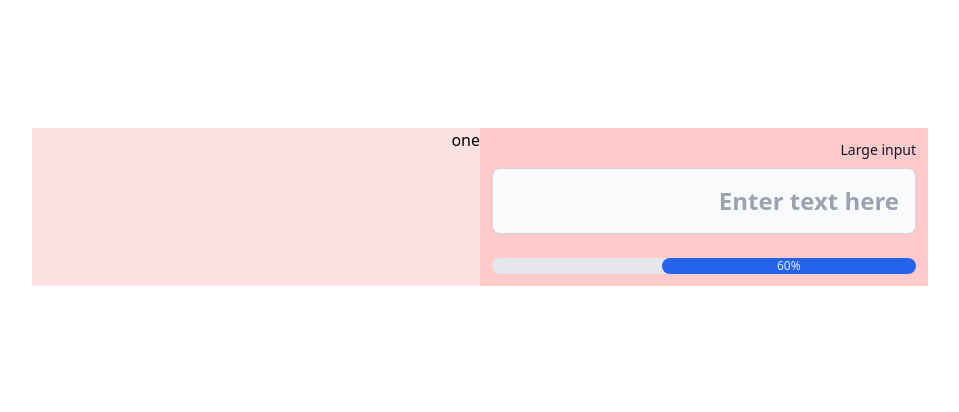
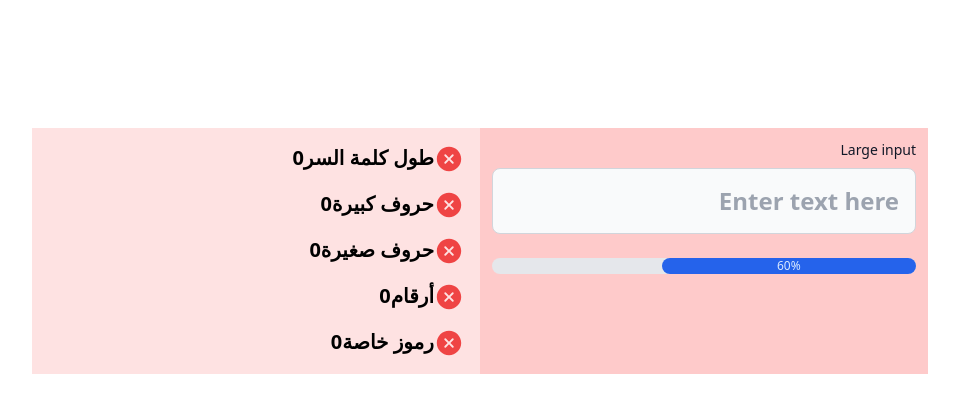
Before and after one commit to 0xBadawy/CheckMyPass, a React (Vite) app: page / in a window 1280 px wide. Shown: the top 412 px of the page, without its empty margins (160-1119 px from the left). Built offline with nearby package versions, Linux system fonts and the light colour scheme.

Commit message:
add password strength checklist component and related functions

```diff
--- a/package.json
+++ b/package.json
@@ -11,7 +11,8 @@
   },
   "dependencies": {
     "react": "^18.3.1",
-    "react-dom": "^18.3.1"
+    "react-dom": "^18.3.1",
+    "react-icons": "^5.4.0"
   },
   "devDependencies": {
     "@eslint/js": "^9.15.0",
--- a/src/components/CheckList.jsx
+++ b/src/components/CheckList.jsx
@@ -0,0 +1,68 @@
+import React, { useEffect, useState } from "react";
+import { IoIosCheckmarkCircle, IoIosWarning } from "react-icons/io";
+import { IoCloseCircle } from "react-icons/io5";
+import { capitalCheck, numberCheck, smallCheck, specialCheck } from "../functions/functions";
+
+const CheckList = ({ value }) => {
+  const [length, setLength] = useState({ leg: 0, strong: 0 });
+    const [capital, setCapital] = useState(0);
+    const [small, setSmall] = useState(0);
+    const [number, setNumber] = useState(0);
+    const [special, setSpecial] = useState(0);
+    const [seq, setSeq] = useState(0);
+
+  useEffect(() => {
+      setCapital(capitalCheck(value));
+      setSmall(smallCheck(value));
+      setNumber(numberCheck(value));
+        setSpecial(specialCheck(value));
+
+    setLength({ leg: value.length, strong: value.length < 8 ? -1 : 1 });
+  }, [value]);
+
+  return (
+    <div className="space-y-4 p-4 text-right">
+      <div className="flex flex-row">
+        <div>{Check(length.strong)}</div>
+        <div className="text-xl font-semibold">طول كلمة السر</div>
+        <div className="text-xl font-semibold">{length.leg}</div>
+      </div>
+      <div className="flex flex-row">
+        <div>{Check(capital)}</div>
+        <div className="text-xl font-semibold">حروف كبيرة</div>
+        <div className="text-xl font-semibold">{capital}</div>
+          </div>
+          <div className="flex flex-row">
+              <div>{Check(small)}</div>
+                <div className="text-xl font-semibold">حروف صغيرة</div>
+              <div className="text-xl font-semibold">{small}</div>
+          </div>
+            <div className="flex flex-row">
+                <div>{Check(number)}</div>
+                <div className="text-xl font-semibold">أرقام</div>
+              <div className="text-xl font-semibold">{number}</div>
+          </div>
+          <div className="flex flex-row">
+                <div>{Check(special)}</div>
+                <div className="text-xl font-semibold">رموز خاصة</div>
+              <div className="text-xl font-semibold">{special}</div>
+              </div>
+
+    </div>
+  );
+};
+
+const Check = (strong = 0) => {
+  if (strong >0) {
+    return <IoIosCheckmarkCircle className="text-green-500 text-3xl" />;
+  } else {
+    return <IoCloseCircle className="text-red-500 text-3xl" />;
+  }
+};
+
+export default CheckList;
+
+
+// else if (strong === 0) {
+//     return <IoIosWarning className="text-yellow-500 text-3xl" />;
+//   }
--- a/src/functions/functions.jsx
+++ b/src/functions/functions.jsx
@@ -1,7 +1,5 @@
 export const lenghtCheck = (value) => {
-  if (value.length < 8) return 0;
-  else if (value.length < 11) return 1;
-  else return 2;
+  return value.length;
 };
 
 export const typeCheck = (value) => {
@@ -17,6 +15,42 @@ export const typeCheck = (value) => {
   }
   return capital + small + number + special;
 };
+
+export const capitalCheck = (value) => {
+    let capital = 0;
+    for (let i = 0; i < value.length; i++) {
+        if (value[i] >= "A" && value[i] <= "Z") capital += 1;
+    }
+    return capital;
+}
+
+export const smallCheck = (value) => {
+    let small = 0;
+    for (let i = 0; i < value.length; i++) {
+        if (value[i] >= "a" && value[i] <= "z") small += 1;
+    }
+    return small;
+}
+
+export const numberCheck = (value) => {
+    let number = 0;
+    for (let i = 0; i < value.length; i++) {
+        if (value[i] >= "0" && value[i] <= "9") number += 1;
+    }
+    return number;
+}
+
+export const specialCheck = (value) => {
+  let special = 0;
+  for (let i = 0; i < value.length; i++) {
+    if (!/[A-Za-z0-9]/.test(value[i])) {
+      special += 1;
+    }
+  }
+  return special;
+};
+
+
 
 export const seqanceCheck = (value) => {
   let seq = 0,
@@ -47,7 +81,7 @@ export const calculateEntropy = (value) => {
     else special = 32;
   }
   const entropy = Math.log2(capital + small + number + special) * value.length;
-  console.log("entropy ", entropy);
+//   console.log("entropy ", entropy);
   return entropy;
 };
 
--- a/src/pages/HomePage.jsx
+++ b/src/pages/HomePage.jsx
@@ -2,6 +2,7 @@ import React, { useEffect, useState } from "react";
 import InputField from "../components/InputField";
 import ProgressBar from "../components/ProgressBar";
 import { entropyCheck, seqanceCheck } from "../functions/functions";
+import CheckList from "../components/CheckList";
 
 const HomePage = () => {
   const [inputValue, setInputValue] = useState("");
@@ -26,7 +27,9 @@ const HomePage = () => {
           />
           <ProgressBar progress={60} />
         </div>
-        <div className="bg-red-100">one</div>
+        <div className="bg-red-100">
+          <CheckList value={inputValue} />
+        </div>
       </div>
     </>
   );
```
Also changed, not shown: 1 other file (tests, documents, lock files or other folders).
